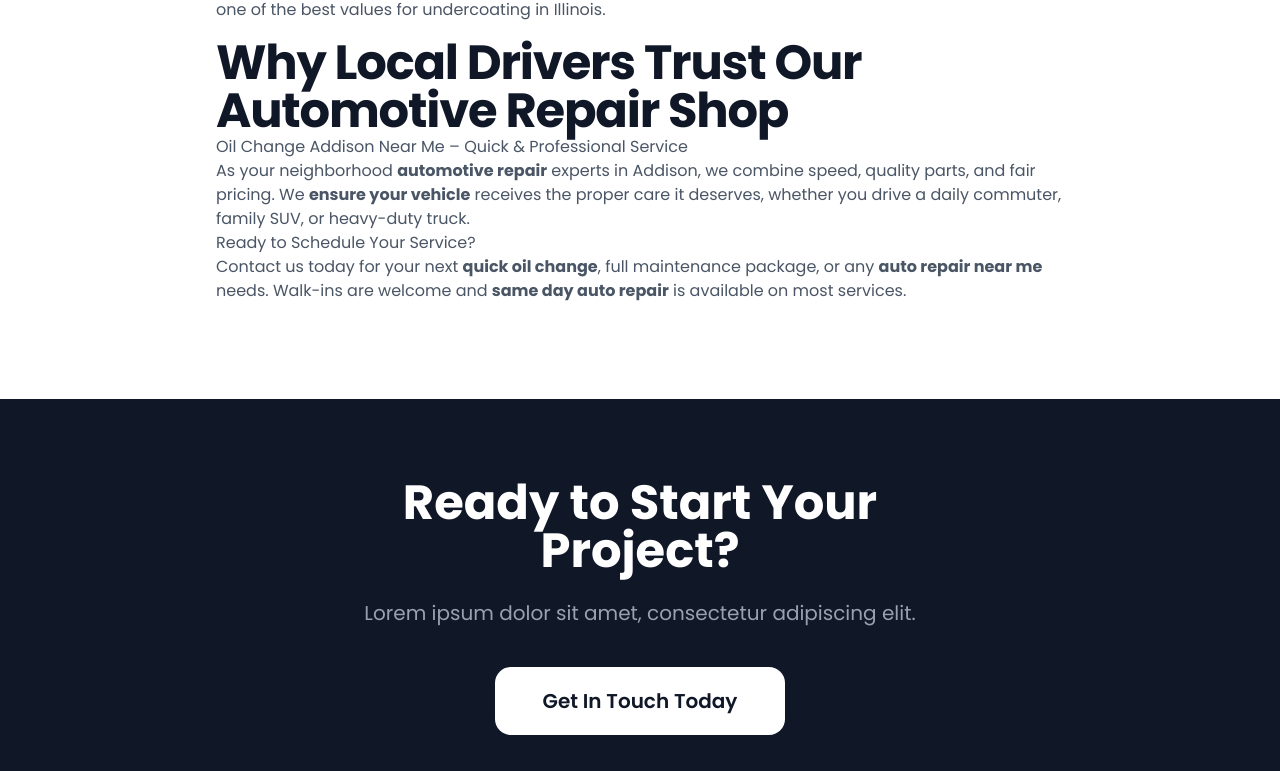
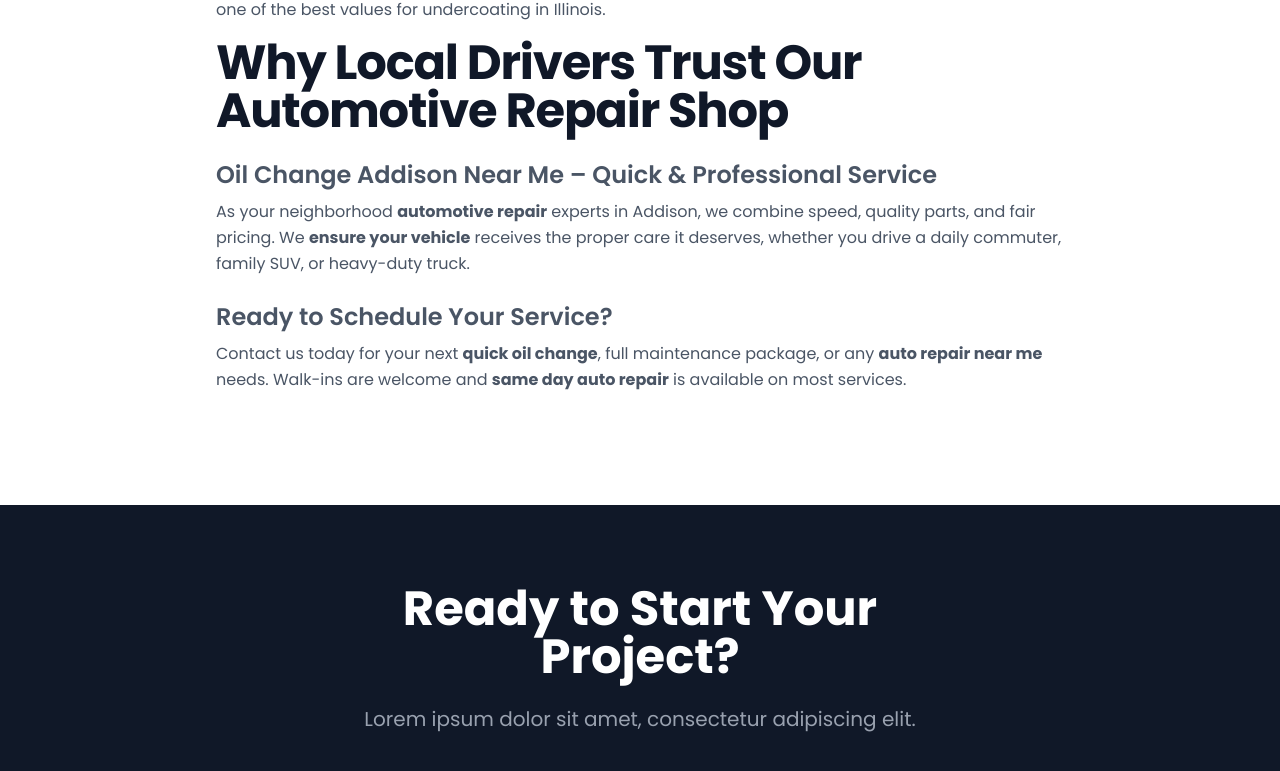
Before and after one commit to oscpaul/a-b, a Next.js app: page /maintenance in a window 1280 px wide. Shown: the part 5291-6062 px from the top of the page. Built offline with nearby package versions, Linux system fonts and the light colour scheme.

Commit message:
Update page.tsx

```diff
--- a/app/maintenance/page.tsx
+++ b/app/maintenance/page.tsx
@@ -375,17 +375,28 @@ Contact us today for your next quick oil change, full maintenance package, or an
 
 
 
+<h2 className="text-5xl font-bold tracking-tight text-gray-900 mb-6">
+  Why Local Drivers Trust Our Automotive Repair Shop
+</h2>
 
-<h2 className="text-5xl font-bold tracking-tight text-gray-900">Why Local Drivers Trust Our Automotive Repair Shop </h2>
+<h3 className="text-2xl font-semibold mt-4 mb-2">
+  Oil Change Addison Near Me – Quick & Professional Service
+</h3>
+
+<p className="mb-4 leading-relaxed">
+  As your neighborhood <strong>automotive repair</strong> experts in Addison, we combine speed, quality parts, and fair pricing. We <strong>ensure your vehicle</strong> receives the proper care it deserves, whether you drive a daily commuter, family SUV, or heavy-duty truck.
+</p>
+
+<h3 className="text-2xl font-semibold mt-6 mb-2">
+  Ready to Schedule Your Service?
+</h3>
+
+<p className="mb-4 leading-relaxed">
+  Contact us today for your next <strong>quick oil change</strong>, full maintenance package, or any <strong>auto repair near me</strong> needs. Walk-ins are welcome and <strong>same day auto repair</strong> is available on most services.
+</p>
 
 
-<h3>Oil Change Addison Near Me – Quick & Professional Service</h3>
 
-<p>As your neighborhood <strong>automotive repair</strong> experts in Addison, we combine speed, quality parts, and fair pricing. We <strong>ensure your vehicle</strong> receives the proper care it deserves, whether you drive a daily commuter, family SUV, or heavy-duty truck.</p>
-
-
-<h3>Ready to Schedule Your Service?</h3>
-<p>Contact us today for your next <strong>quick oil change</strong>, full maintenance package, or any <strong>auto repair near me</strong> needs. Walk-ins are welcome and <strong>same day auto repair</strong> is available on most services.</p>
       </div>
     </div>
   </section>
```
